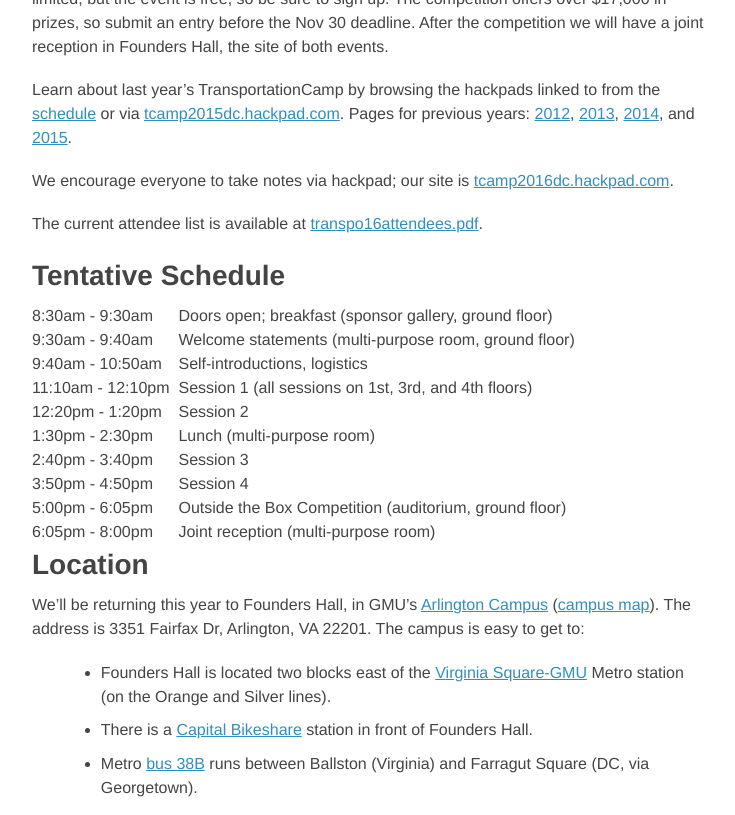
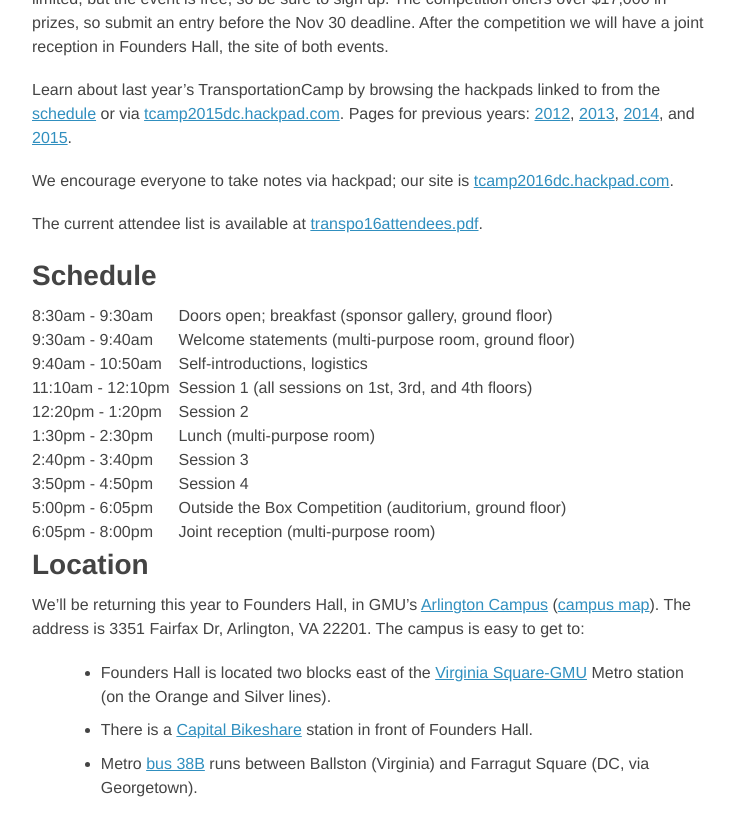
Before and after one commit to transpocamp/transportationcamp.org, a Jekyll site: the page built from events/dc-2016/index.markdown, in a window 1280 px wide and 900 px high, scrolled down 824 px, cut to the strip 0-815 px from the top of the window. Shown: the whole strip, without its empty margins (272-1007 px from the left). Built offline with Jekyll 4.4.1, drawn with Linux system fonts in a browser that asks for light colours; nearby versions of some CDN libraries; Markdown is read by kramdown in place of the engine named in the settings.

Commit message:
remove "tentative"!

```diff
--- a/events/dc-2016/index.markdown
+++ b/events/dc-2016/index.markdown
@@ -39,7 +39,7 @@
 
 The current attendee list is available at [transpo16attendees.pdf](transpo16attendees.pdf).
 
-### Tentative Schedule
+### Schedule
 
 <table cellpadding=0 cellspacing=0 border=0 >
 <tr><td>8:30am - 9:30am</td><td>Doors open; breakfast (sponsor gallery, ground floor)</td></tr>
```
